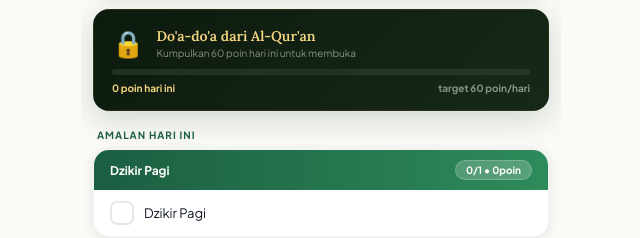
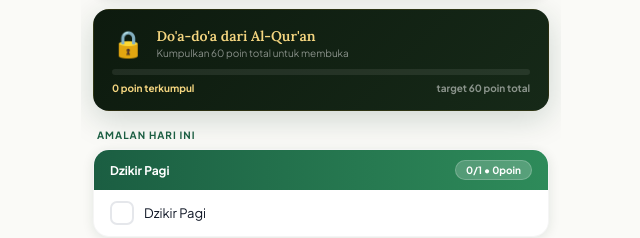
Before and after one commit to yonymarciano-source/amal-tracker, a plain HTML site: page index.html in a window 1280 px wide. Shown: the part 377-615 px from the top of the page, 319-959 px from the left. Drawn offline with Linux system fonts and the light colour scheme; no server answers.

Commit message:
Add files via upload

```diff
--- a/index.html
+++ b/index.html
@@ -572,7 +572,7 @@ function goTo(name,btn){
 function renderDoaCard(){
   var card=document.getElementById("doaCard");
   var td=todayWD();
-  var todayScore=calcDayByWD(td.wi,td.di).score;
+  var todayScore=calcTotalScore();
   if(DOA_UNLOCKED){
     card.innerHTML='<div class="doa-unlocked" onclick="openDoa()">'
       +'<div class="doa-header"><div class="doa-icon">&#128214;</div>'
@@ -585,9 +585,9 @@ function renderDoaCard(){
     card.innerHTML='<div class="doa-locked">'
       +'<div class="doa-header"><div class="doa-icon">&#128274;</div>'
       +'<div><div class="doa-title">Do\'a-do\'a dari Al-Qur\'an</div>'
-      +'<div class="doa-sub">Kumpulkan '+DOA_UNLOCK_SCORE+' poin hari ini untuk membuka</div></div></div>'
+      +'<div class="doa-sub">Kumpulkan '+DOA_UNLOCK_SCORE+' poin total untuk membuka</div></div></div>'
       +'<div class="doa-progress-wrap"><div class="doa-progress-fill" style="width:'+pct+'%"></div></div>'
-      +'<div class="doa-progress-lbl"><span>'+todayScore+' poin hari ini</span><span style="color:rgba(255,255,255,.5)">target '+DOA_UNLOCK_SCORE+' poin/hari</span></div>'
+      +'<div class="doa-progress-lbl"><span>'+todayScore+' poin terkumpul</span><span style="color:rgba(255,255,255,.5)">target '+DOA_UNLOCK_SCORE+' poin total</span></div>'
       +'</div>';
   }
 }
```
